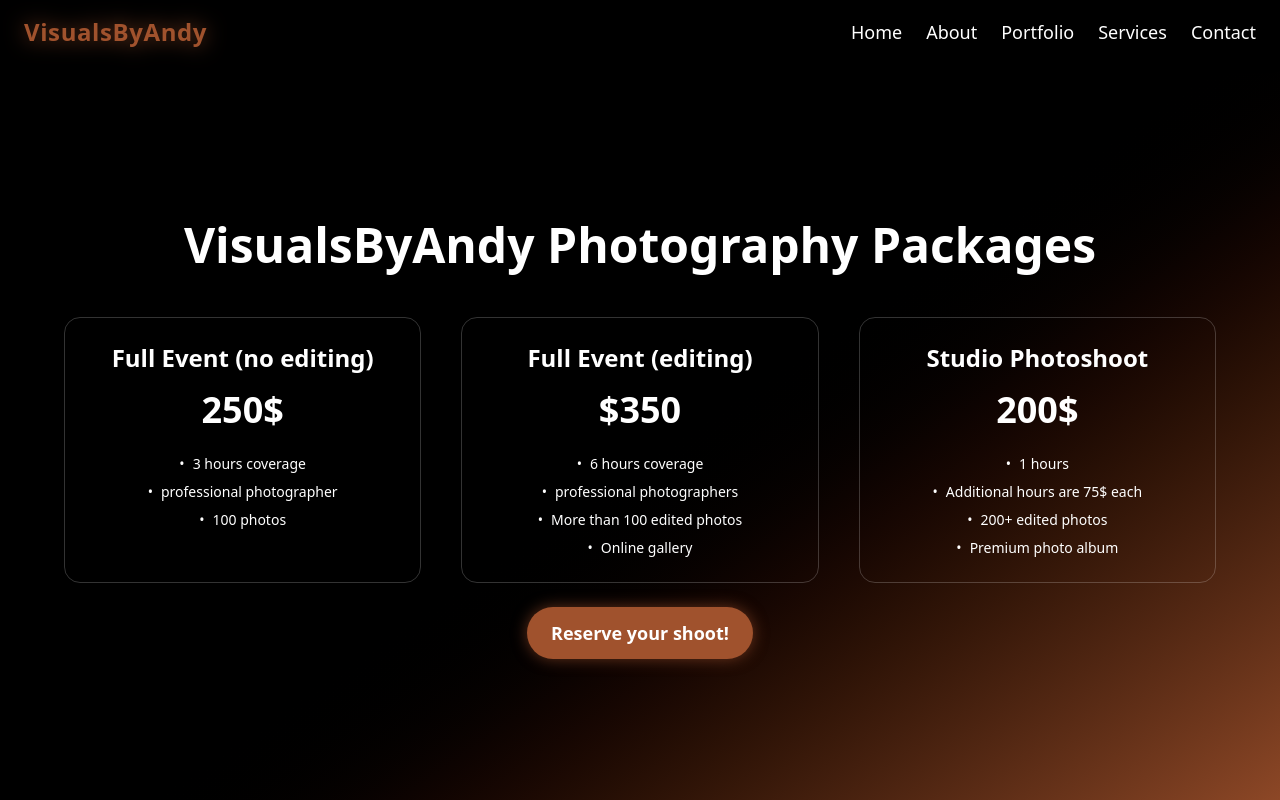
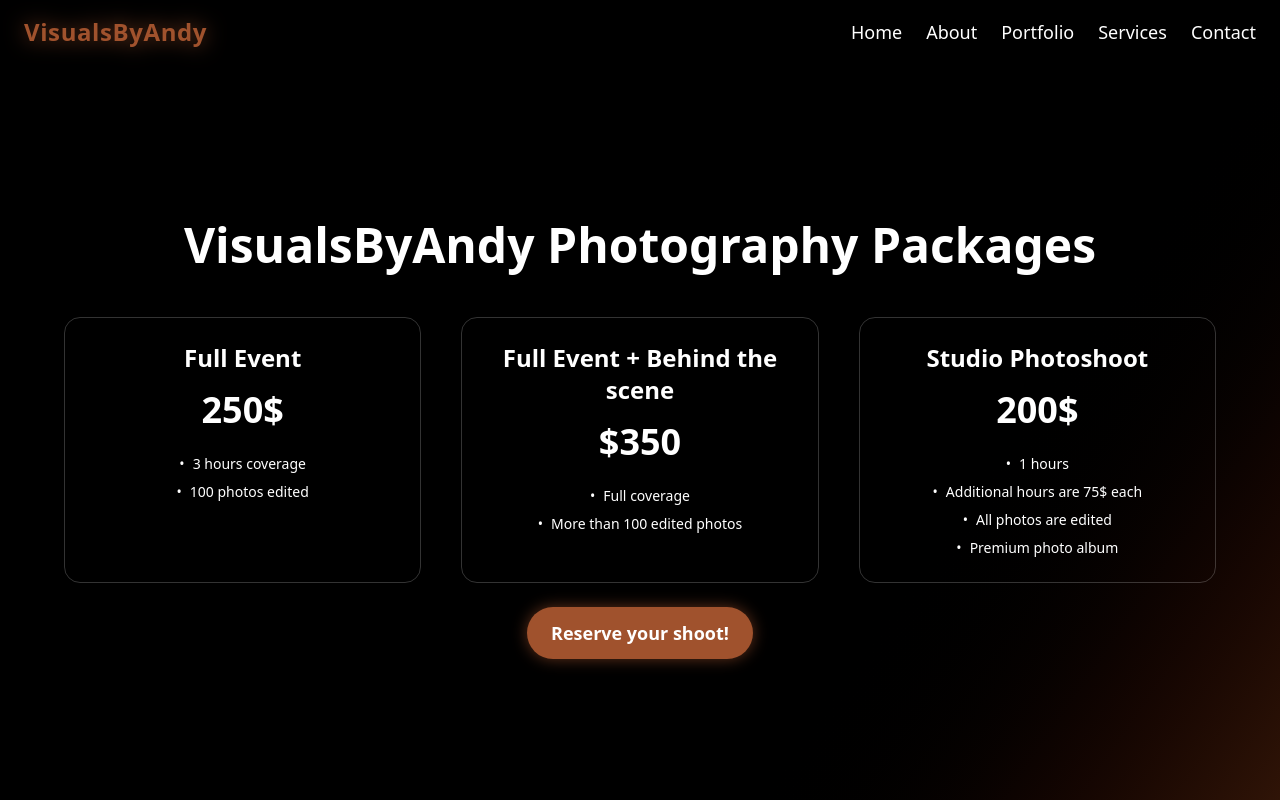
Before and after one commit to WilkinsGBE/visualsbyandy, a React (Vite) app: page /services in a window 1280 px wide. Built offline with nearby package versions, Linux system fonts and the light colour scheme.

Commit message:
policies

```diff
--- a/src/(tabs)/services.jsx
+++ b/src/(tabs)/services.jsx
@@ -6,23 +6,14 @@ const serviceGroups = [
     title: "VisualsByAndy Photography Packages",
     services: [
       {
-        name: "Full Event (no editing)",
+        name: "Full Event",
         price: "250$",
-        features: [
-          "3 hours coverage",
-          "professional photographer",
-          "100 photos",
-        ],
+        features: ["3 hours coverage", "100 photos edited"],
       },
       {
-        name: "Full Event (editing)",
+        name: "Full Event + Behind the scene",
         price: "$350",
-        features: [
-          "6 hours coverage",
-          "professional photographers",
-          "More than 100 edited photos",
-          "Online gallery",
-        ],
+        features: ["Full coverage", "More than 100 edited photos"],
       },
       {
         name: "Studio Photoshoot",
@@ -30,7 +21,7 @@ const serviceGroups = [
         features: [
           "1 hours",
           "Additional hours are 75$ each",
-          "200+ edited photos",
+          "All photos are edited",
           "Premium photo album",
         ],
       },
@@ -75,6 +66,94 @@ const Services = () => {
           </button>
         </section>
       ))}
+
+      {/* Policies section */}
+      <div className="flex flex-col justify-center px-6 md:px-12 lg:px-20 max-w-4xl mx-auto">
+        <h3 className="text-3xl md:text-4xl font-bold text-brown-500 mb-12 text-center">
+          Service Policies
+        </h3>
+
+        {/* Booking Policy */}
+        <section className="mb-12">
+          <h2 className="text-2xl font-semibold text-brown-500 mb-4">
+            Booking & Deposits
+          </h2>
+          <ol className="list-decimal pl-6 text-gray-300 space-y-2">
+            <li className="mb-2">
+              A non-refundable deposit of 50$ is required to secure your
+              booking. The remaining balance is due on the day of the shoot.
+            </li>
+            <li>Dates are not guaranteed until the deposit is received.</li>
+          </ol>
+        </section>
+
+        {/* Cancellation Policy */}
+        <section className="mb-12">
+          <h2 className="text-2xl font-semibold text-brown-500 mb-4">
+            Cancellation & Rescheduling
+          </h2>
+          <ol className="list-decimal pl-6 text-gray-300 space-y-2">
+            <li className="mb-2">
+              Cancellations must be made at least 72 hours before the scheduled
+              shoot to qualify for a reschedule.
+            </li>
+            <li className="mb-2">
+              Deposits are non-refundable, but may be transferred once to a new
+              date.
+            </li>
+            <li>
+              If you are behind the appointment time by 15 minutes or more you
+              photoshoot get canceled.
+            </li>
+          </ol>
+        </section>
+
+        {/* Turnaround Time */}
+        <section className="mb-12">
+          <h2 className="text-2xl font-semibold text-brown-500 mb-4">
+            Photo Delivery
+          </h2>
+          <ol className=" pl-6 text-gray-300 ">
+            <li>
+              Edited photos are delivered within 7–14 business days via a
+              private online gallery. Rush delivery is available upon request
+              for an additional fee.
+            </li>
+          </ol>
+        </section>
+
+        {/* Usage Rights */}
+        <section className="mb-12">
+          <h2 className="text-2xl font-semibold text-brown-500 mb-4">
+            Usage Rights
+          </h2>
+          <ol className="pl-6 text-gray-300 ">
+            <li>
+              VisualsByAndy reserves the right to use photos for portfolio,
+              website, and promotional use unless otherwise requested in writing
+              by the client.
+            </li>
+          </ol>
+        </section>
+
+        {/* Client Responsibilities */}
+        <section className="mb-12">
+          <h2 className="text-2xl font-semibold text-brown-500 mb-4">
+            Client Responsibilities
+          </h2>
+          <ol className=" pl-6 text-gray-300">
+            <li>
+              Clients are expected to arrive on time and be prepared for the
+              shoot. Extra charges may apply for delays or location changes not
+              discussed in advance.
+            </li>
+          </ol>
+        </section>
+
+        <p className="text-sm text-gray-500 mt-10 text-center">
+          Last updated: March 2025
+        </p>
+      </div>
     </div>
   );
 };
```
